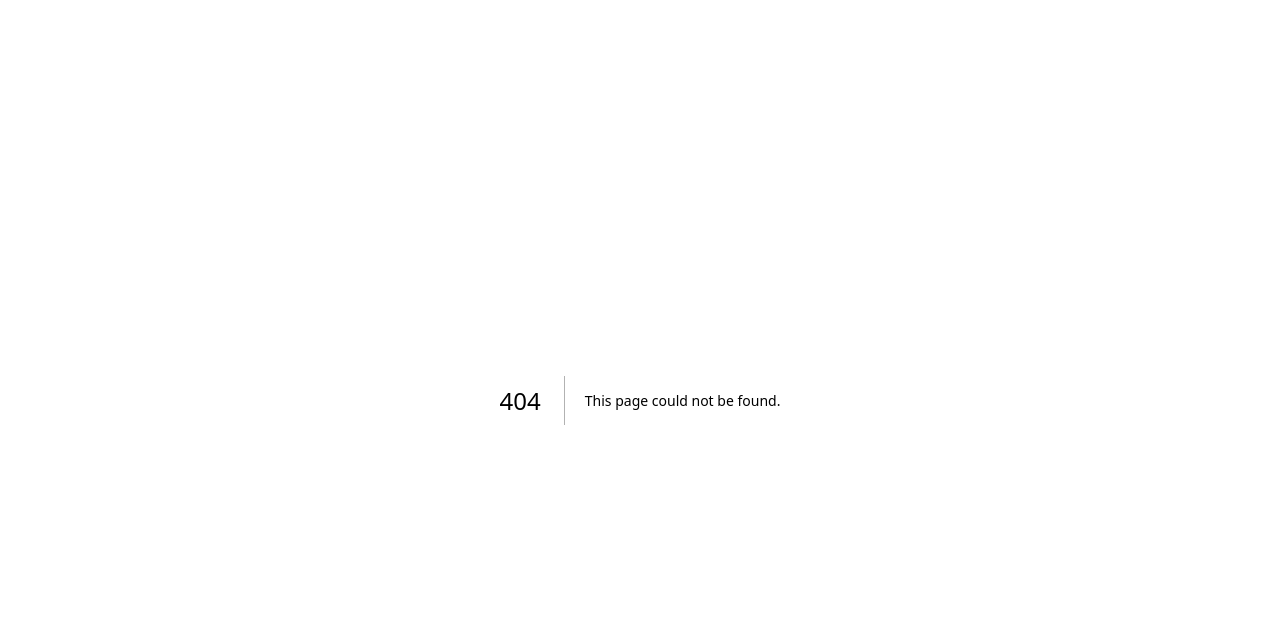
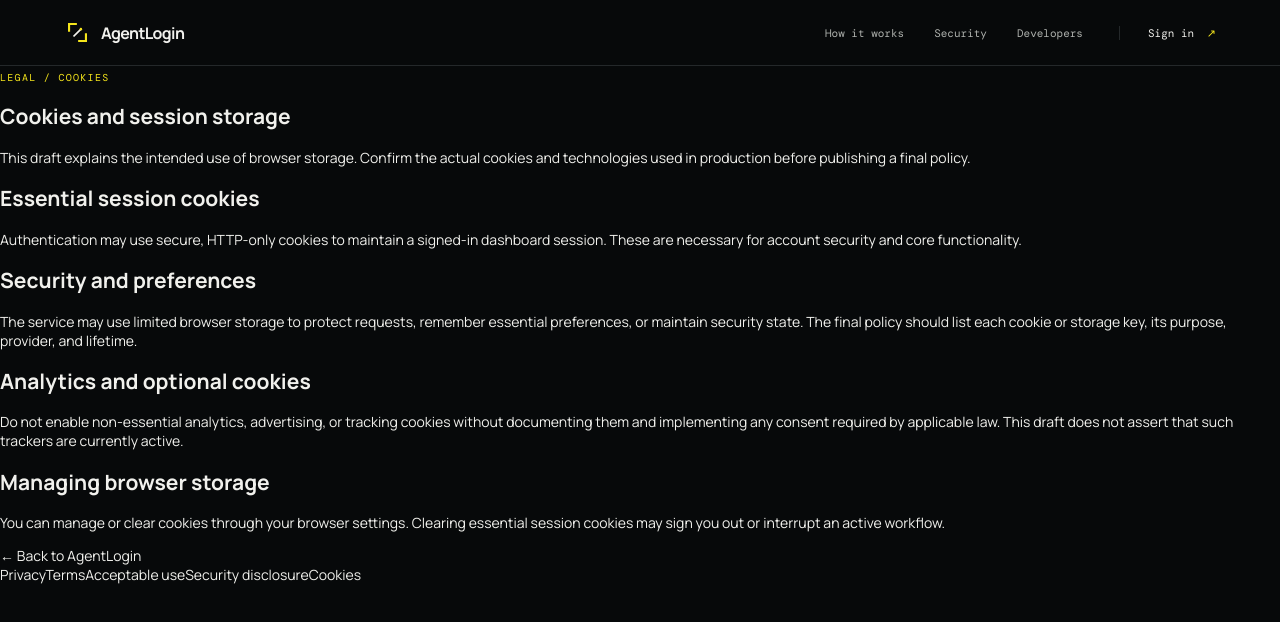
Before and after one commit to zester4/agentlogin, a Next.js app in the folder apps/web/: page /cookies in a window 1280 px wide. Before the commit this address had no page. Shown: the top 622 px of the page. Built offline with nearby package versions, Linux system fonts and the light colour scheme.

Commit message:
Add AgentLogin product and legal information pages

```diff
--- /dev/null
+++ b/apps/web/src/app/cookies/page.tsx
@@ -0,0 +1,8 @@
+import { InfoLayout, InfoSection } from "../info-layout";
+export const metadata = { title: "Cookie policy" };
+export default function Page(){return <InfoLayout eyebrow="LEGAL / COOKIES" title="Cookies and session storage" intro="This draft explains the intended use of browser storage. Confirm the actual cookies and technologies used in production before publishing a final policy.">
+<InfoSection title="Essential session cookies"><p>Authentication may use secure, HTTP-only cookies to maintain a signed-in dashboard session. These are necessary for account security and core functionality.</p></InfoSection>
+<InfoSection title="Security and preferences"><p>The service may use limited browser storage to protect requests, remember essential preferences, or maintain security state. The final policy should list each cookie or storage key, its purpose, provider, and lifetime.</p></InfoSection>
+<InfoSection title="Analytics and optional cookies"><p>Do not enable non-essential analytics, advertising, or tracking cookies without documenting them and implementing any consent required by applicable law. This draft does not assert that such trackers are currently active.</p></InfoSection>
+<InfoSection title="Managing browser storage"><p>You can manage or clear cookies through your browser settings. Clearing essential session cookies may sign you out or interrupt an active workflow.</p></InfoSection>
+</InfoLayout>}
```
